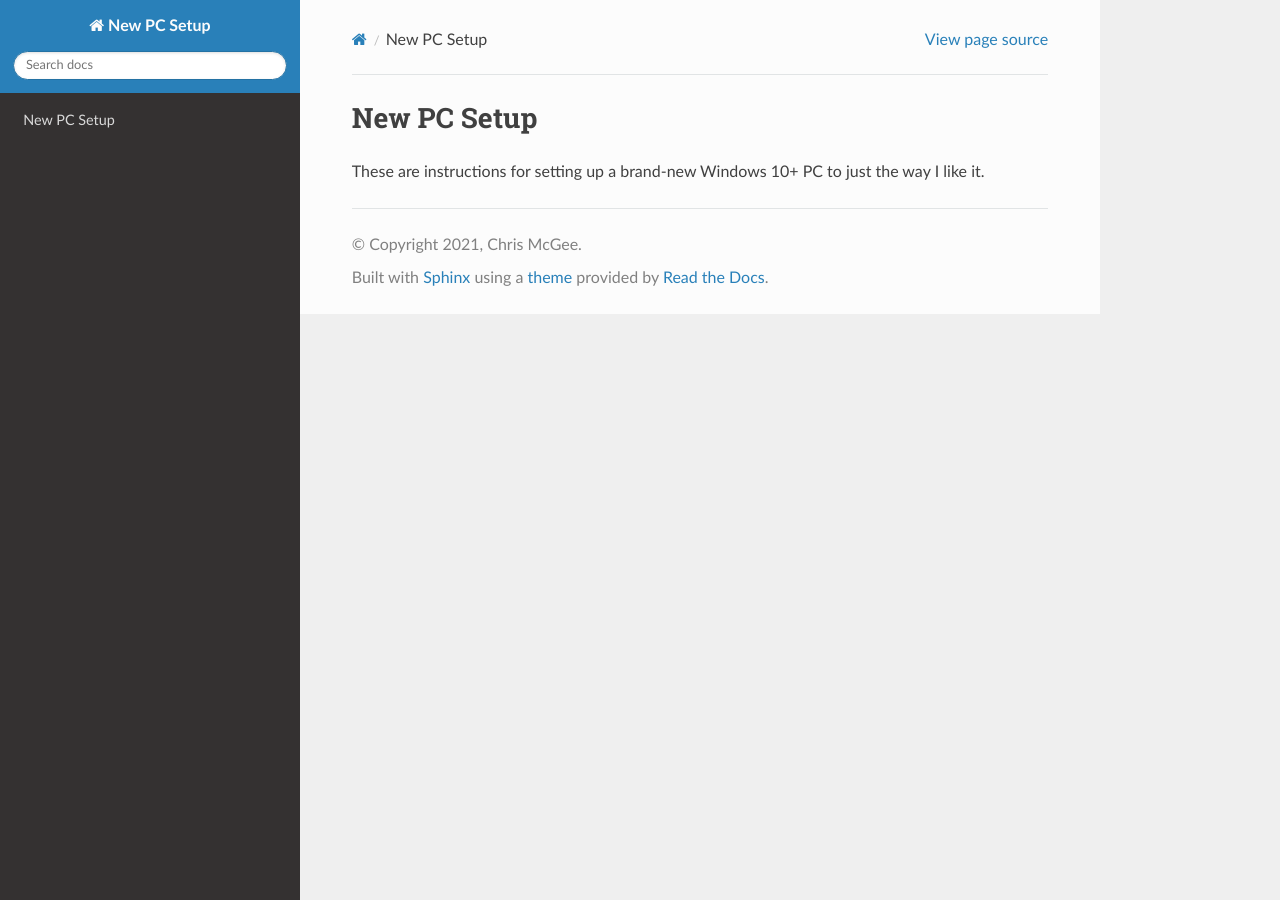
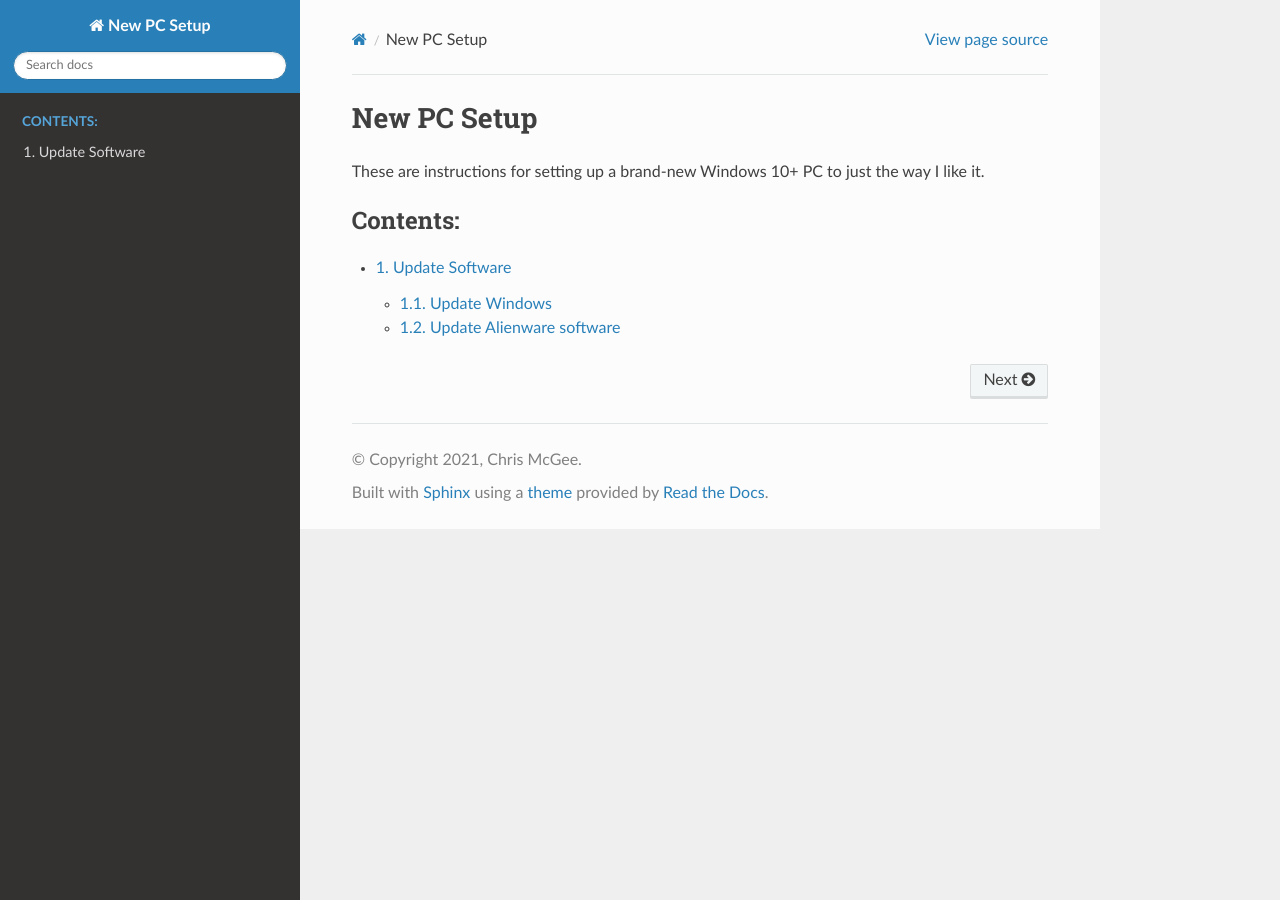
Before and after one commit to SturmB/ansible-dotfiles, a Sphinx documentation site: the page built from docs/index.rst, in a window 1280 px wide. Built offline with Sphinx 7.4.7 and the Read the Docs theme 2.0.0, drawn with Linux system fonts in a browser that asks for light colours; some of the changed lines change nothing that is shown.

Commit message:
📝 Tests out some syntax with the first section of the documentation

```diff
--- a/docs/index.rst
+++ b/docs/index.rst
@@ -12,9 +12,9 @@ These are instructions for setting up a brand-new Windows 10+ PC to just the way
    :numbered:
    :caption: Contents:
 
+   update-software
+
 ..
-   Update Windows (reboot)
-   Update Alienware software (reboot?)
    Install WSL: https://docs.microsoft.com/en-us/windows/wsl/install-win10
       Enable WSL
          Turn on WSL
--- /dev/null
+++ b/docs/update-software.rst
@@ -0,0 +1,23 @@
+Update Software
+===============
+
+After getting Windows fully installed—whether through a store-bought copy, an included copy with a brand new hard drive, or by restoring a prefab computer back to factory defaults—it needs to be updated.
+
+.. _update-windows:
+
+Update Windows
+--------------
+
+1. Go to :menuselection:`Start Menu --> Settings` or press :kbd:`Win` + :kbd:`I` to bring up :guilabel:`Windows Settings`.
+2. Choose :guilabel:`Update & Security`, which should be the last item on the list.
+3. From there, under the first subsection, :guilabel:`Windows Update`, press the :guilabel:`Check for updates` button.
+4. Allow it to find and install any updates that are available.
+
+Many of the updates will require you to reboot your computer. If any of them do require a reboot, allow all of the currently updating components to finish, then reboot the PC. Once rebooted, follow the same steps above to check for more updates and reboot as necessary. Keep following this cycle until Windows Update can no longer find any updates for the PC.
+
+Update Alienware software
+-------------------------
+
+If the PC is an Alienware computer and it has been restored using its `Alienware OS Recovery Tool <https://www.dell.com/support/kbdoc/en-us/000177401/restore-your-system-using-dell-supportassist-os-recovery>`__, after following :ref:`the steps above <update-windows>`, you will also need to update the Alienware software. You may even have already been shown dialog boxes urging you to do so. I think it would be best to install all of Microsoft's updates to Windows *before* Alienware's, so go do those first.
+
+For future reference, here are links to the `Alienware OS Recovery Tool <https://www.dell.com/support/home/en-us/drivers/osiso/recoverytool>`__ and `instructions on how to use it <https://www.dell.com/support/kbdoc/en-us/000123667/how-to-download-and-use-the-dell-os-recovery-image-in-microsoft-windows>`__.
```
Also changed, not shown: docs/.rstcheck.cfg (added), 11 other files.
